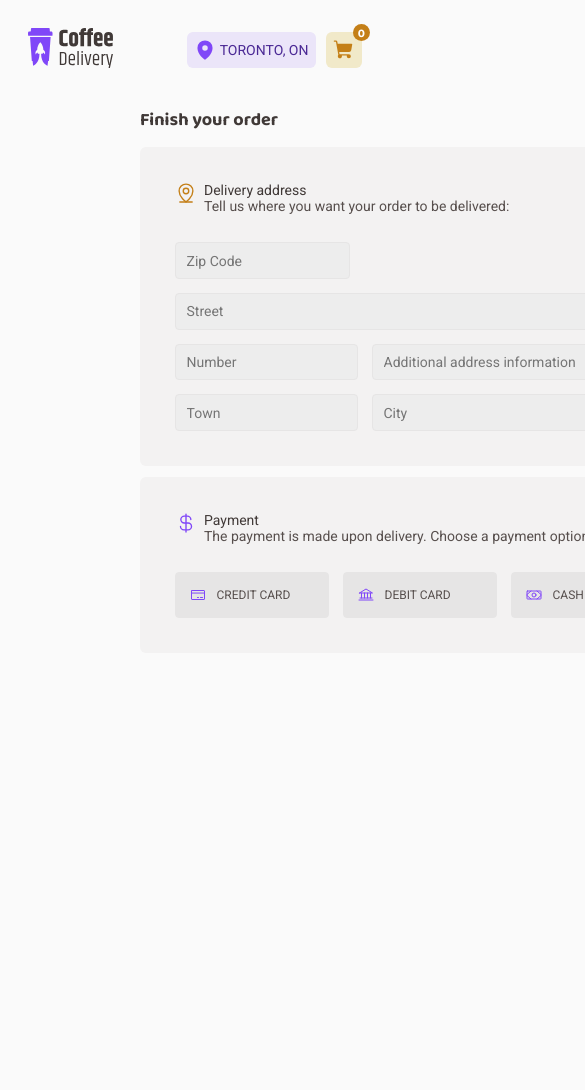
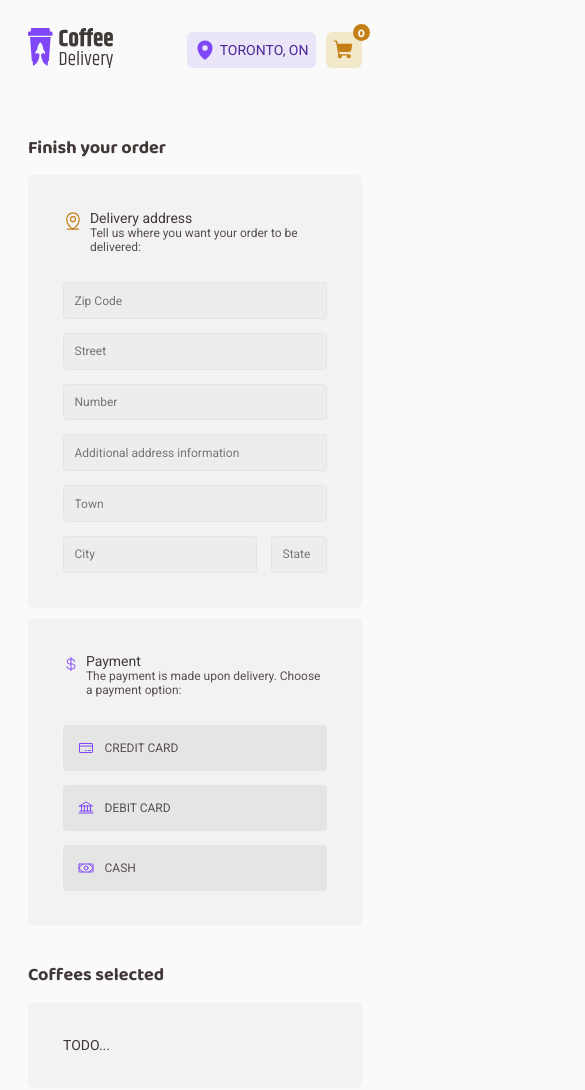
Before and after one commit to gcrozariol/coffee-delivery-react, a React (Vite) app: page /checkout in a window 390 px wide. Shown: the top 1090 px of the page, 585 px wide, since content can reach past the window. Before the commit the page ends 844 px from the top, so only its background shows below. Built offline with nearby package versions, Linux system fonts and the light colour scheme.

Commit message:
Add responsiviness to checkout screen

```diff
--- a/src/pages/Checkout/components/AddressForm/styles.ts
+++ b/src/pages/Checkout/components/AddressForm/styles.ts
@@ -5,7 +5,7 @@ export const AddressContainer = styled.div`
   flex-direction: column;
 
   gap: 2rem;
-  width: 40rem;
+  /* width: 40rem; */
   padding: 2.5rem;
   border-radius: 6px;
 
@@ -24,6 +24,12 @@ export const AddressTitle = styled.div`
     font-size: 14px;
     color: ${(props) => props.theme['base-text']};
   }
+
+  @media (max-width: 768px) {
+    span {
+      font-size: 12px;
+    }
+  }
 `
 export const AddressFormContainer = styled.div`
   display: flex;
@@ -34,6 +40,12 @@ export const AddressFormContainer = styled.div`
     display: flex;
     flex-direction: row;
     gap: 1rem;
+  }
+
+  @media (max-width: 768px) {
+    div {
+      flex-wrap: wrap;
+    }
   }
 `
 
@@ -58,21 +70,41 @@ export const BaseInput = styled.input`
     outline: none;
     border: 1px solid ${(props) => props.theme['yellow-dark']};
   }
+
+  @media (max-width: 768px) {
+    font-size: 12px;
+  }
 `
 
 export const ZipCodeInput = styled(BaseInput)`
   width: 12.5rem;
+
+  @media (max-width: 768px) {
+    width: 100%;
+  }
 `
 
 export const StreetInput = styled(BaseInput)``
 
-export const NumberInput = styled(BaseInput)``
+export const NumberInput = styled(BaseInput)`
+  width: 12.5rem;
+
+  @media (max-width: 768px) {
+    width: 100%;
+  }
+`
 
 export const AdditionalAddressDetailInput = styled(BaseInput)`
   flex-grow: 1;
 `
 
-export const TownInput = styled(BaseInput)``
+export const TownInput = styled(BaseInput)`
+  width: 12.5rem;
+
+  @media (max-width: 768px) {
+    width: 100%;
+  }
+`
 
 export const CityInput = styled(BaseInput)`
   flex-grow: 1;
@@ -80,4 +112,8 @@ export const CityInput = styled(BaseInput)`
 
 export const StateInput = styled(BaseInput)`
   width: 3.75rem;
+
+  @media (max-width: 768px) {
+    width: 4rem;
+  }
 `
--- a/src/pages/Checkout/components/PaymentTypeSelection/styles.ts
+++ b/src/pages/Checkout/components/PaymentTypeSelection/styles.ts
@@ -5,7 +5,7 @@ export const PaymentContainer = styled.div`
   flex-direction: column;
 
   gap: 2rem;
-  width: 40rem;
+  /* width: 40rem; */
   padding: 2.5rem;
   border-radius: 6px;
 
@@ -24,10 +24,20 @@ export const PaymentTitle = styled.div`
     font-size: 14px;
     color: ${(props) => props.theme['base-text']};
   }
+
+  @media (max-width: 768px) {
+    span {
+      font-size: 12px;
+    }
+  }
 `
 export const PaymentFormContainer = styled.div`
   display: flex;
   gap: 1rem;
+
+  @media (max-width: 768px) {
+    flex-wrap: wrap;
+  }
 `
 
 export const BaseButton = styled.button`
--- /dev/null
+++ b/src/pages/Checkout/components/Summary/index.tsx
@@ -0,0 +1,5 @@
+import { SummaryContainer } from './styles'
+
+export function Summary() {
+  return <SummaryContainer>TODO...</SummaryContainer>
+}
--- /dev/null
+++ b/src/pages/Checkout/components/Summary/styles.ts
@@ -0,0 +1,12 @@
+import styled from 'styled-components'
+
+export const SummaryContainer = styled.div`
+  display: flex;
+  flex-direction: column;
+  gap: 0.75rem;
+
+  padding: 2.5rem;
+  border-radius: 6px;
+
+  background-color: ${(props) => props.theme['base-card']};
+`
--- a/src/pages/Checkout/index.tsx
+++ b/src/pages/Checkout/index.tsx
@@ -1,6 +1,12 @@
 import { AddressForm } from './components/AddressForm'
 import { PaymentTypeSelection } from './components/PaymentTypeSelection'
-import { CheckoutContainer, FormsContainer, Title } from './styles'
+import { Summary } from './components/Summary'
+import {
+  CheckoutContainer,
+  FormsContainer,
+  SummaryContainer,
+  Title,
+} from './styles'
 
 export function Checkout() {
   return (
@@ -10,7 +16,11 @@ export function Checkout() {
         <AddressForm />
         <PaymentTypeSelection />
       </FormsContainer>
-      <Title>Coffees selected</Title>
+
+      <SummaryContainer>
+        <Title>Coffees selected</Title>
+        <Summary />
+      </SummaryContainer>
     </CheckoutContainer>
   )
 }
--- a/src/pages/Checkout/styles.ts
+++ b/src/pages/Checkout/styles.ts
@@ -4,12 +4,11 @@ export const CheckoutContainer = styled.div`
   display: flex;
   padding: 0 10rem;
   gap: 2rem;
-`
 
-export const FormsContainer = styled.div`
-  display: flex;
-  flex-direction: column;
-  gap: 0.75rem;
+  @media (max-width: 768px) {
+    flex-wrap: wrap;
+    padding: 2rem;
+  }
 `
 
 export const Title = styled.p`
@@ -18,3 +17,18 @@ export const Title = styled.p`
   color: ${(props) => props.theme['base-subtitle']};
   margin: 0.5rem 0 0.188rem;
 `
+
+export const FormsContainer = styled.div`
+  display: flex;
+  flex-direction: column;
+  gap: 0.75rem;
+  width: 100%;
+`
+
+export const SummaryContainer = styled.div`
+  display: flex;
+  flex-direction: column;
+  gap: 0.75rem;
+  width: 28rem;
+  height: auto;
+`
```
